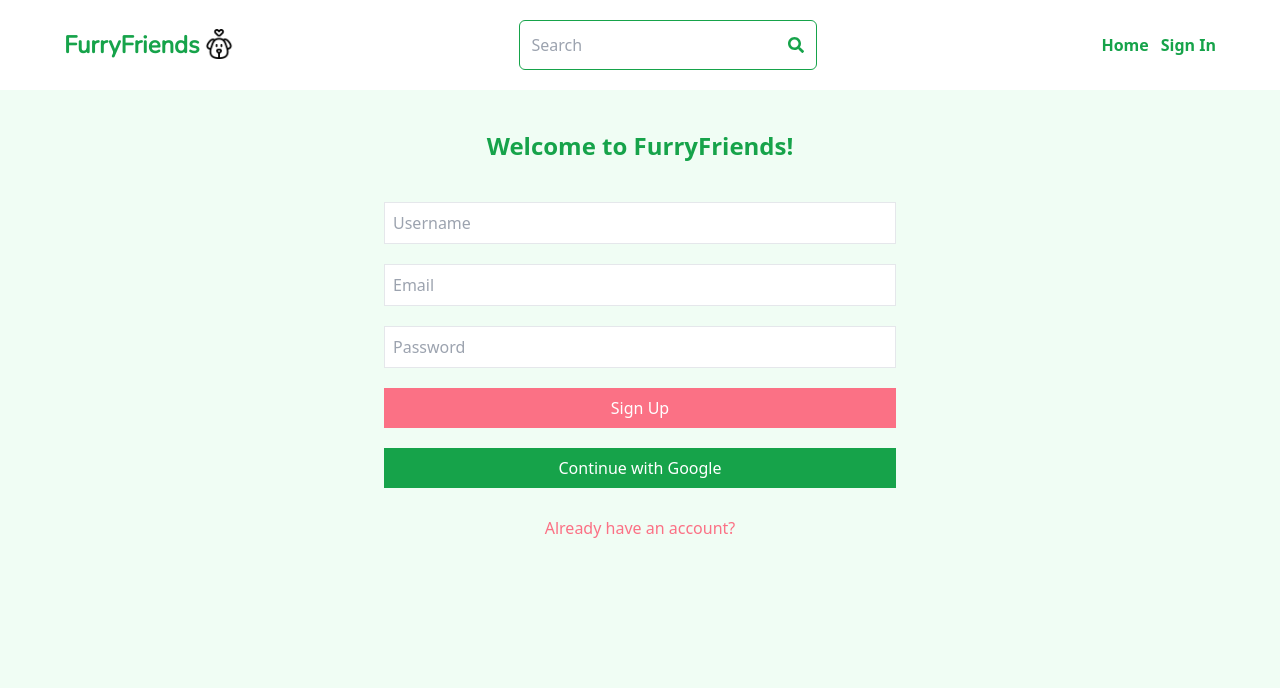
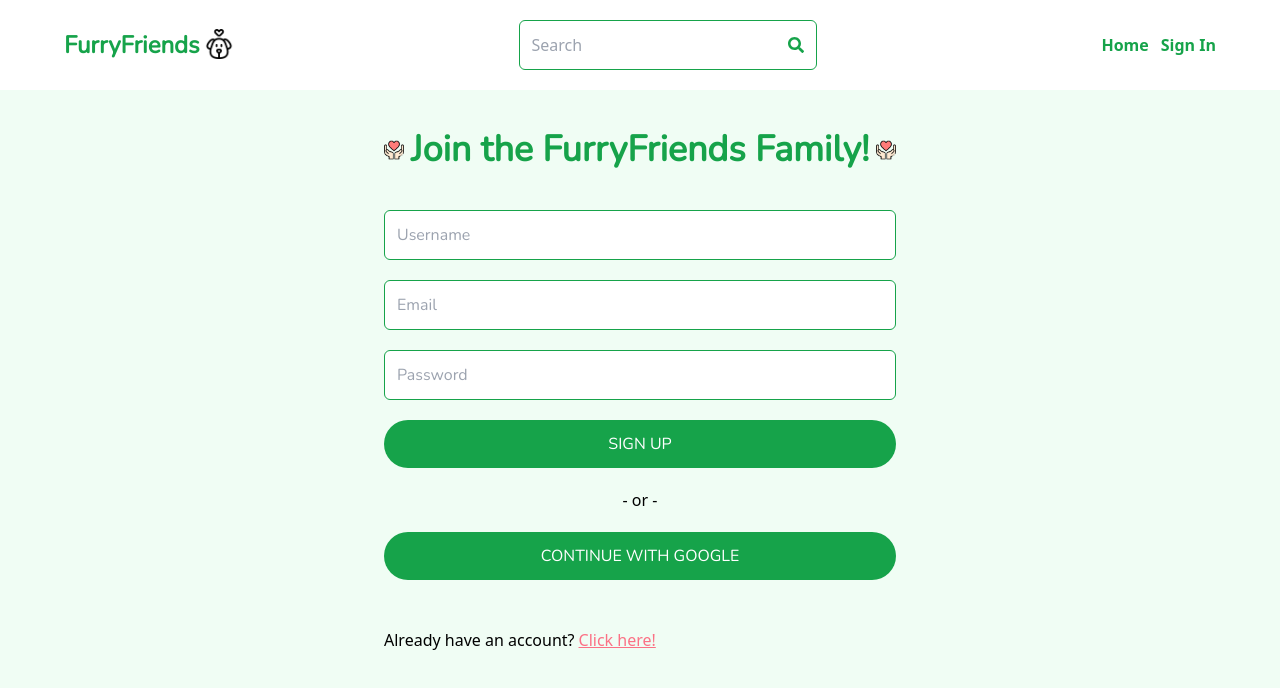
Before and after one commit to morjko/BISP_MarinaLi_14068, a React (Vite) app in the folder user/: page /sign-up in a window 1280 px wide. Shown: the top 688 px of the page. Built offline with nearby package versions, Linux system fonts and the light colour scheme.

Commit message:
UI for sign in / sign up pages changed and completed

```diff
--- a/user/src/components/OAuth.jsx
+++ b/user/src/components/OAuth.jsx
@@ -1,9 +1,9 @@
-import React from 'react';
-import {GoogleAuthProvider, getAuth, signInWithPopup} from 'firebase/auth';
-import { app } from '../firebase';
-import { useDispatch } from 'react-redux';
-import { signInSuccess } from '../redux/user/userSlice.js';
-import { useNavigate } from 'react-router-dom';
+import React from "react";
+import { GoogleAuthProvider, getAuth, signInWithPopup } from "firebase/auth";
+import { app } from "../firebase";
+import { useDispatch } from "react-redux";
+import { signInSuccess } from "../redux/user/userSlice.js";
+import { useNavigate } from "react-router-dom";
 
 export default function OAuth() {
   const navigate = useNavigate();
@@ -16,23 +16,32 @@ export default function OAuth() {
 
       const output = await signInWithPopup(auth, provider);
 
-            const res = await fetch('/api/auth/google', {
-                method: 'POST',
+      const res = await fetch("/api/auth/google", {
+        method: "POST",
         headers: {
-                  'Content-Type': 'application/json',
+          "Content-Type": "application/json",
         },
-                body: JSON.stringify({name: output.user.displayName, email: output.user.email, photo: output.user.photo})
-            })
+        body: JSON.stringify({
+          name: output.user.displayName,
+          email: output.user.email,
+          photo: output.user.photo,
+        }),
+      });
       const data = await res.json();
       dispatch(signInSuccess(data));
-            navigate('/');
-
+      navigate("/");
     } catch (error) {
       console.log("There is an error to sign in with Google", error);
     }
-    }
+  };
 
   return (
-    <button onClick={handleGoogleClick} type='button' className='p-2 bg-green-600 text-white hover:underline'>Continue with Google</button>
-  )
+    <button
+      onClick={handleGoogleClick}
+      type="button"
+      className="bg-green-600 text-white rounded-3xl p-3 font-nunito hover:bg-rose-400 uppercase"
+    >
+      Continue with Google
+    </button>
+  );
 }
--- a/user/src/pages/SignIn.jsx
+++ b/user/src/pages/SignIn.jsx
@@ -1,8 +1,12 @@
-import React, {useState} from 'react';
-import {Link, useNavigate} from 'react-router-dom';
-import { useDispatch, useSelector } from 'react-redux';
-import {signInStart, signInSuccess, signInFailure} from '../redux/user/userSlice.js';
-import OAuth from '../components/OAuth.jsx';
+import React, { useState } from "react";
+import { Link, useNavigate } from "react-router-dom";
+import { useDispatch, useSelector } from "react-redux";
+import {
+  signInStart,
+  signInSuccess,
+  signInFailure,
+} from "../redux/user/userSlice.js";
+import OAuth from "../components/OAuth.jsx";
 
 export default function SignIn() {
   const [formData, setFormData] = useState({});
@@ -14,8 +18,8 @@ export default function SignIn() {
     setFormData({
       ...formData,
       [e.target.id]: e.target.value,
-    })
-  }
+    });
+  };
 
   const handleSubmit = async (e) => {
     // page will not be refreshed once form submitted
@@ -24,43 +28,74 @@ export default function SignIn() {
     try {
       dispatch(signInStart());
 
-      const res = await fetch('/api/auth/signin',
-        {
-          method: 'POST',
-          headers: {
-            'Content-Type': 'application/json',
-          },
-          body: JSON.stringify(formData),
-        }
-      );
+      const res = await fetch("/api/auth/signin", {
+        method: "POST",
+        headers: {
+          "Content-Type": "application/json",
+        },
+        body: JSON.stringify(formData),
+      });
       const data = await res.json();
       console.log(data);
-      if(data.success===false) {
+      if (data.success === false) {
         dispatch(signInFailure(data.message));
         return;
       }
       dispatch(signInSuccess(data));
-      navigate('/')
+      navigate("/");
     } catch (error) {
       dispatch(signInFailure(error.message));
     }
-  }
+  };
 
   return (
-    <div className='mx-auto max-w-lg'>
-      <div className='text-green-600 font-bold text-center text-2xl my-10'>Welcome back to FurryFriends!</div>
-      {error && <p className='text-red-700 mb-12 text-center'>{error}</p>}
-      <form onSubmit={handleSubmit} className='flex flex-col gap-5'>
-        <input type="email" placeholder='Email' id='email' className='border p-2' onChange={handleChange} required/>
-        <input type="password" placeholder='Password' id='password' className='border p-2' onChange={handleChange} required/>
-        <button disabled={loading} className='p-2 bg-rose-400 text-white hover:underline'>{loading? 'Wait, loading': 'Sign In'}</button>
-        <OAuth/>
+    <div className="mx-auto max-w-lg">
+      <div className="flex items-center">
+        <img src="love-sticker.png" className="w-[20px] h-[20px]" />
+        <h1 className="font-nunito font-extrabold text-green-600 text-2xl lg:text-4xl w-full text-center py-10">
+          It is Great to See You Again!
+        </h1>
+        <img src="love-sticker.png" className="w-[20px] h-[20px]" />
+      </div>
+
+      {error && (
+        <p className="text-red-700 font-nunito mb-12 text-center">{error}</p>
+      )}
+
+      <form onSubmit={handleSubmit} className="flex flex-col gap-5">
+        <input
+          type="email"
+          placeholder="Email"
+          id="email"
+          className="border border-green-600 rounded-md p-3 font-nunito"
+          onChange={handleChange}
+          required
+        />
+        <input
+          type="password"
+          placeholder="Password"
+          id="password"
+          className="border border-green-600 rounded-md p-3 font-nunito"
+          onChange={handleChange}
+          required
+        />
+
+        <button
+          disabled={loading}
+          className="bg-green-600 text-white rounded-3xl p-3 font-nunito hover:bg-rose-400 uppercase"
+        >
+          {loading ? "Wait, loading" : "Sign In"}
+        </button>
+
+        <p className="text-center">- or -</p>
+        <OAuth />
       </form>
-      <div className='mt-7 text-center'>
-        <Link to='/sign-up'>
-            <p className='text-rose-400 hover:underline hidden sm:inline'>Do not have an account?</p>
+      <div className="flex gap-1 mt-12 text-center">
+        <p>Do not have an account?</p>
+        <Link to="/sign-up" className="underline text-rose-400">
+          Click here!
         </Link>
       </div>
     </div>
-  )
+  );
 }
--- a/user/src/pages/SignUp.jsx
+++ b/user/src/pages/SignUp.jsx
@@ -1,8 +1,12 @@
-import React, {useState} from 'react';
-import {Link, useNavigate} from 'react-router-dom';
-import { useDispatch, useSelector } from 'react-redux';
-import {signInStart, signInSuccess, signInFailure} from '../redux/user/userSlice.js';
-import OAuth from '../components/OAuth.jsx';
+import React, { useState } from "react";
+import { Link, useNavigate } from "react-router-dom";
+import { useDispatch, useSelector } from "react-redux";
+import {
+  signInStart,
+  signInSuccess,
+  signInFailure,
+} from "../redux/user/userSlice.js";
+import OAuth from "../components/OAuth.jsx";
 
 export default function SignUp() {
   const [formData, setFormData] = useState({});
@@ -14,8 +18,8 @@ export default function SignUp() {
     setFormData({
       ...formData,
       [e.target.id]: e.target.value,
-    })
-  }
+    });
+  };
 
   const handleSubmit = async (e) => {
     // page will not be refreshed once form submitted
@@ -24,43 +28,82 @@ export default function SignUp() {
     try {
       dispatch(signInStart());
 
-      const res = await fetch('/api/auth/signup',
-        {
-          method: 'POST',
-          headers: {
-            'Content-Type': 'application/json',
-          },
-          body: JSON.stringify(formData),
-        }
-      );
+      const res = await fetch("/api/auth/signup", {
+        method: "POST",
+        headers: {
+          "Content-Type": "application/json",
+        },
+        body: JSON.stringify(formData),
+      });
       const data = await res.json();
-      if(data.success===false) {
+      if (data.success === false) {
         dispatch(signInFailure(data.message));
-        return
+        return;
       }
       dispatch(signInSuccess(data));
-      navigate('/sign-in')
+      navigate("/sign-in");
     } catch (error) {
       dispatch(signInFailure(error.message));
     }
-  }
+  };
 
   return (
-    <div className='mx-auto max-w-lg'>
-      <div className='text-green-600 font-bold text-center text-2xl my-10'>Welcome to FurryFriends!</div>
-      {error && <p className='text-red-700 mb-12 text-center'>{error}</p>}
-      <form onSubmit={handleSubmit} className='flex flex-col gap-5'>
-        <input type="text" placeholder='Username' id='username' className='border p-2' onChange={handleChange} required/>
-        <input type="email" placeholder='Email' id='email' className='border p-2' onChange={handleChange} required/>
-        <input type="password" placeholder='Password' id='password' className='border p-2' onChange={handleChange} required/>
-        <button disabled={loading} className='p-2 bg-rose-400 text-white hover:underline'>{loading? 'Wait, loading': 'Sign Up'}</button>
-        <OAuth/>
+    <div className="mx-auto max-w-lg">
+      <div className="flex items-center">
+        <img src="love-sticker.png" className="w-[20px] h-[20px]" />
+        <h1 className="font-nunito font-extrabold text-green-600 text-2xl lg:text-4xl w-full text-center py-10">
+          Join the FurryFriends Family!
+        </h1>
+        <img src="love-sticker.png" className="w-[20px] h-[20px]" />
+      </div>
+
+      {error && (
+        <p className="text-red-700 font-nunito mb-12 text-center">{error}</p>
+      )}
+
+      <form onSubmit={handleSubmit} className="flex flex-col gap-5">
+        <input
+          type="text"
+          placeholder="Username"
+          id="username"
+          className="border border-green-600 rounded-md p-3 font-nunito"
+          onChange={handleChange}
+          required
+        />
+        <input
+          type="email"
+          placeholder="Email"
+          id="email"
+          className="border border-green-600 rounded-md p-3 font-nunito"
+          onChange={handleChange}
+          required
+        />
+        <input
+          type="password"
+          placeholder="Password"
+          id="password"
+          className="border border-green-600 rounded-md p-3 font-nunito"
+          onChange={handleChange}
+          required
+        />
+
+        <button
+          disabled={loading}
+          className="bg-green-600 text-white rounded-3xl p-3 font-nunito hover:bg-rose-400 uppercase"
+        >
+          {loading ? "Wait, loading" : "Sign Up"}
+        </button>
+
+        <p className="text-center">- or -</p>
+        <OAuth />
       </form>
-      <div className='mt-7 text-center'>
-        <Link to='/sign-in'>
-            <p className='text-rose-400 hover:underline hidden sm:inline'>Already have an account?</p>
+
+      <div className="flex gap-1 mt-12 text-center">
+        <p>Already have an account?</p>
+        <Link to="/sign-in" className="underline text-rose-400">
+          Click here!
         </Link>
       </div>
     </div>
-  )
+  );
 }
```
Lines whose indentation alone changed are shown as unchanged.
